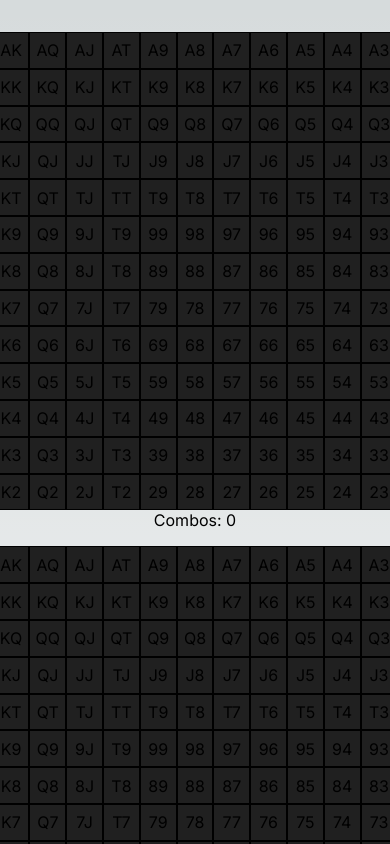
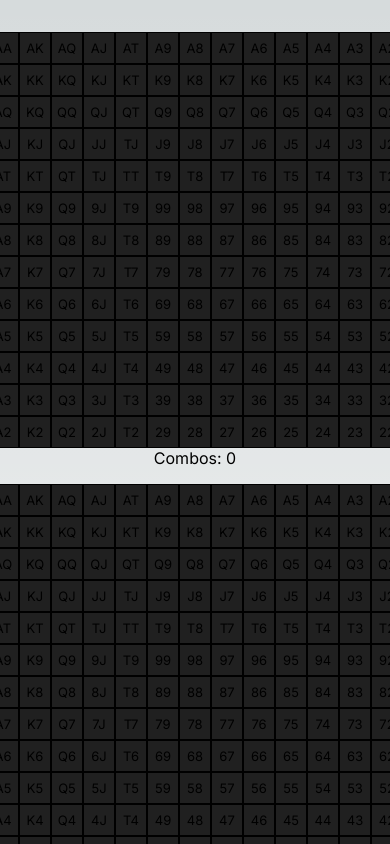
Before and after one commit to anchpop/hardly-know-her, a Next.js app: page / in a window 390 px wide. Shown: the top 844 px of the page. Built offline with nearby package versions, Linux system fonts and the light colour scheme.

Commit message:
make smaller on mobile

```diff
--- a/src/app/page.module.css
+++ b/src/app/page.module.css
@@ -54,3 +54,11 @@
     width: 1200px;
   }
 }
+
+@media (max-width: 1200px) {
+  .gridItem {
+    min-height: 2rem;
+    min-width: 2rem;
+    font-size: 13px;
+  }
+}
```
